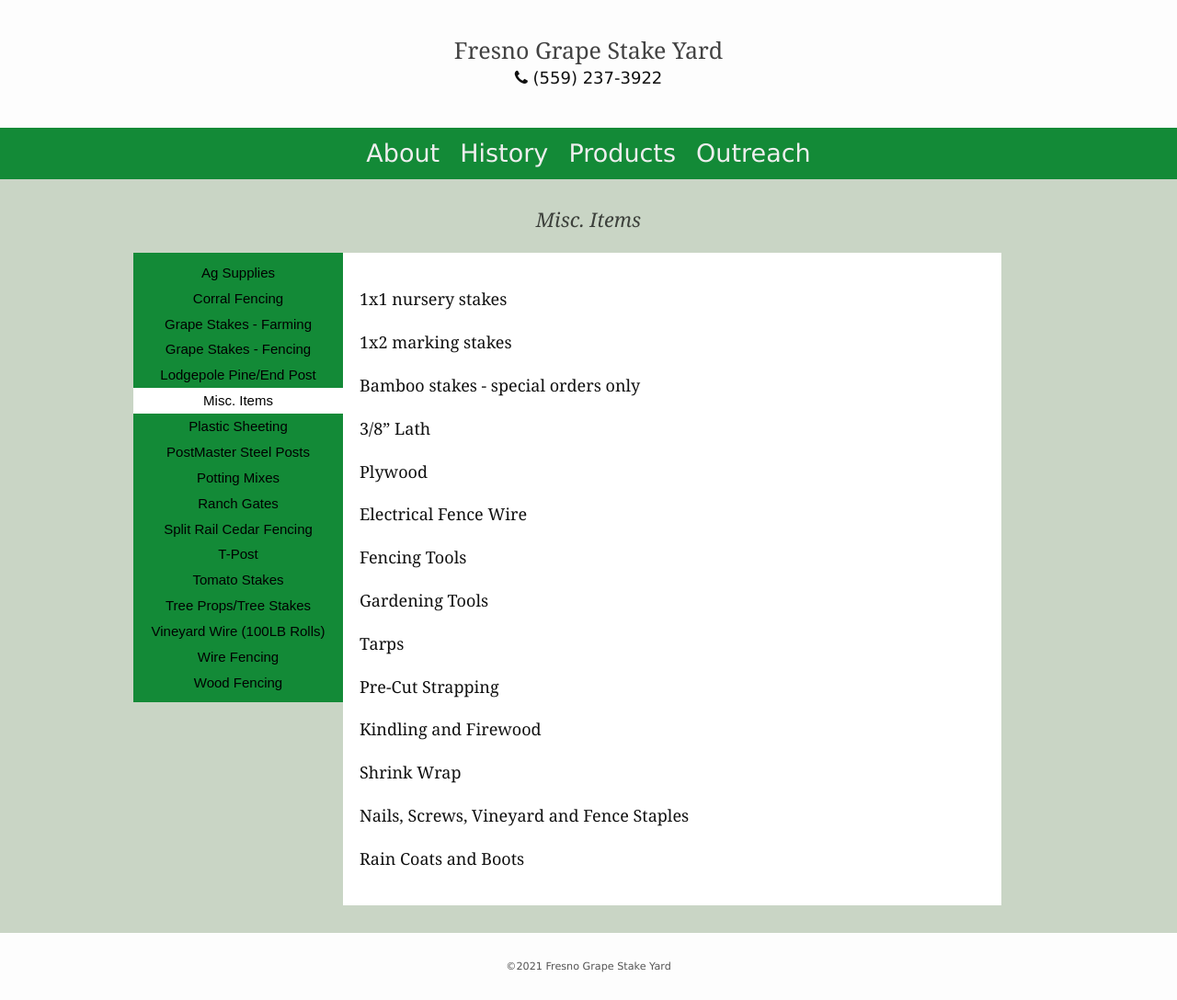
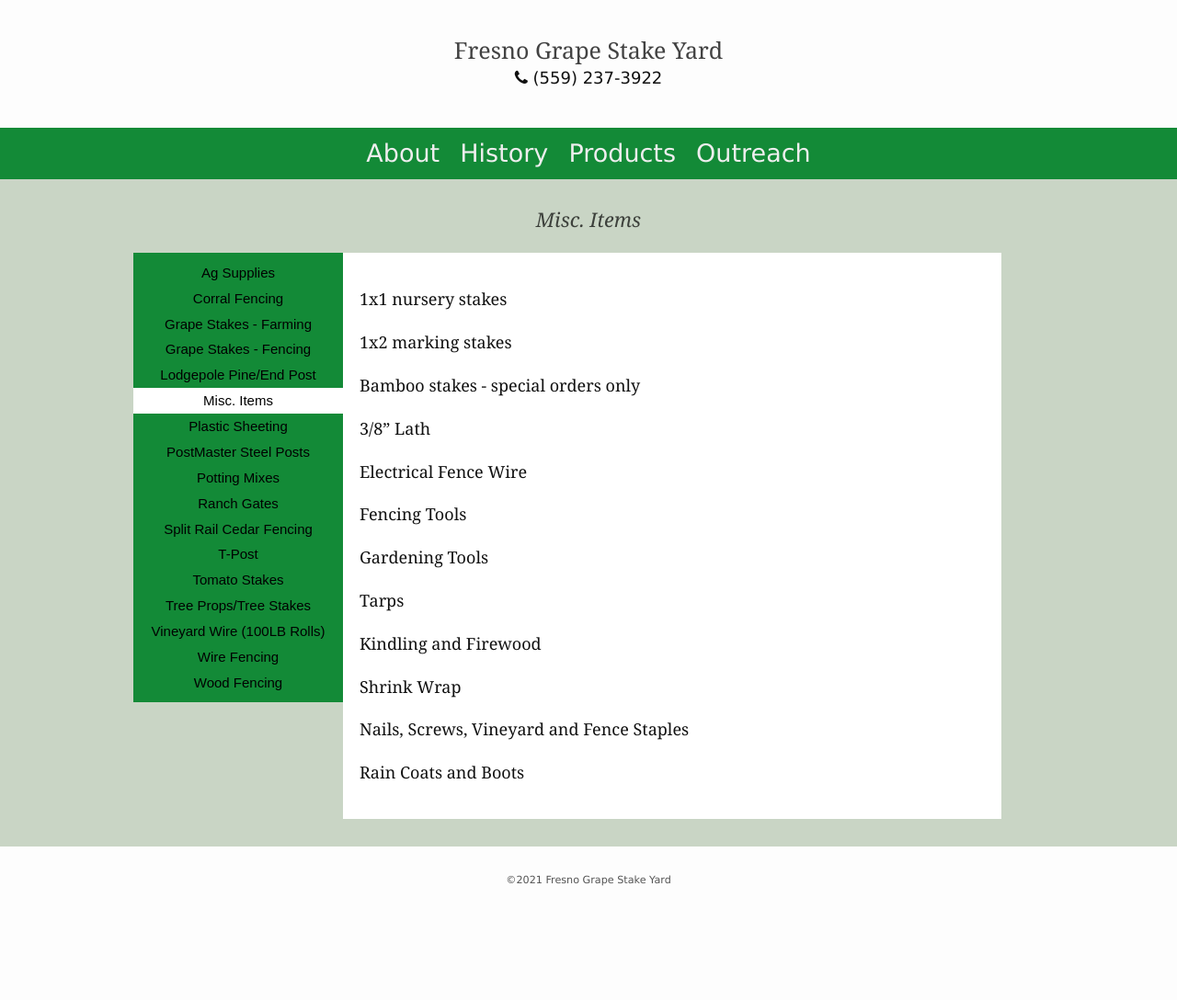
Before and after one commit to fresnograpestakeyard/fresnograpestakeyard.github.io, a Jekyll site: the page built from _pages/misc_items.md, in a window 1280 px wide. Shown: the whole page at 92% size. Built offline with Jekyll 4.4.1, drawn with Linux system fonts in a browser that asks for light colours; nearby versions of some CDN libraries; after the commit the page ends 994 px from its top, so only the background shows below that.

Commit message:
remove misc items

```diff
--- a/_pages/misc_items.md
+++ b/_pages/misc_items.md
@@ -13,8 +13,6 @@
 
 3/8" Lath
 
-Plywood
-
 Electrical Fence Wire
 
 Fencing Tools
@@ -23,8 +21,6 @@
 
 Tarps
 
-Pre-Cut Strapping
-
 Kindling and Firewood
 
 Shrink Wrap
```
